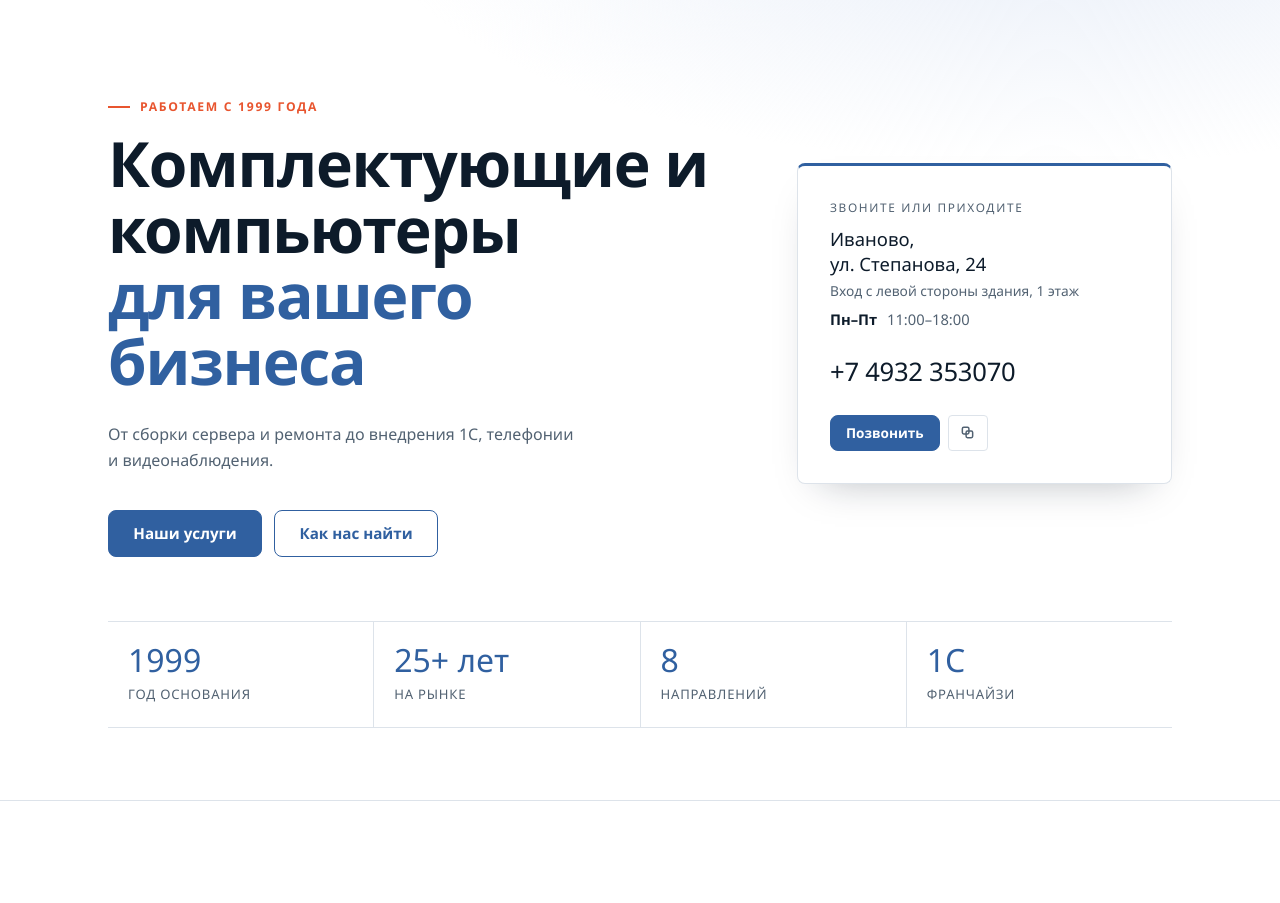
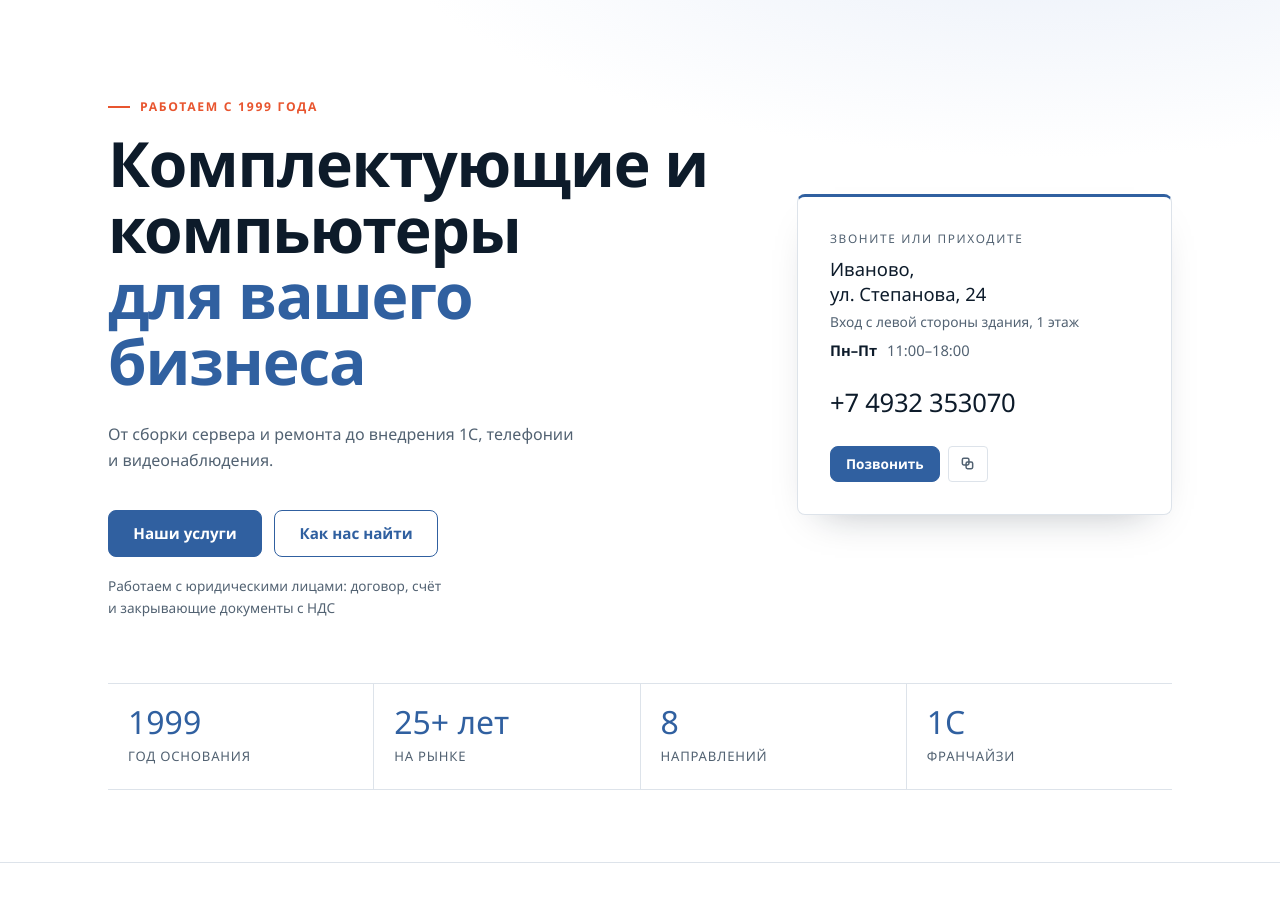
Before and after one commit to 160ru/ivu-site, a PHP site: page / in a window 1280 px wide. Shown: the part 89-992 px from the top of the page. Run offline with PHP 8.4, Linux system fonts and the light colour scheme.

Commit message:
Явно указать работу с юрлицами и НДС: первый экран, контакты, реквизиты

```diff
--- a/assets/style.css
+++ b/assets/style.css
@@ -1033,3 +1033,10 @@ p:last-child { margin-bottom: 0; }
   font-size: .9rem;
   color: var(--ink-soft);
 }
+/* Пояснение под кнопками первого экрана */
+.hero-note {
+  margin: 18px 0 0;
+  font-size: .85rem;
+  color: var(--ink-soft);
+  max-width: 44ch;
+}
--- a/index.html
+++ b/index.html
@@ -111,6 +111,7 @@
               <a class="btn" href="#services">Наши услуги</a>
               <a class="btn btn--ghost" href="#contacts">Как нас найти</a>
             </div>
+            <p class="hero-note">Работаем с юридическими лицами: договор, счёт и закрывающие документы с НДС</p>
           </div>
 
           <aside class="hero-card" aria-label="Контакты">
@@ -275,8 +276,8 @@
           <p class="eyebrow">Контакты</p>
           <h2 class="section-title">Как нас найти</h2>
           <p class="section-lead">
-            Приходите в офис или звоните. Для юридических лиц — счёт,
-            договор и закрывающие документы.
+            Приходите в офис или звоните. С юридическими лицами работаем
+            по договору: счёт, закрывающие документы, НДС.
           </p>
 
           <dl class="contact-list">
@@ -303,7 +304,9 @@
             </div>
             <div>
               <dt>Документы</dt>
-              <dd><a href="requisites.html">Реквизиты компании</a></dd>
+              <dd><a href="requisites.html">Реквизиты компании</a><br>
+                <span class="muted">для юрлиц: договор, счёт, акты, НДС</span>
+              </dd>
             </div>
           </dl>
         </div>
```
Also changed, not shown: requisites.html (+6 -2 lines), 2 other files.
